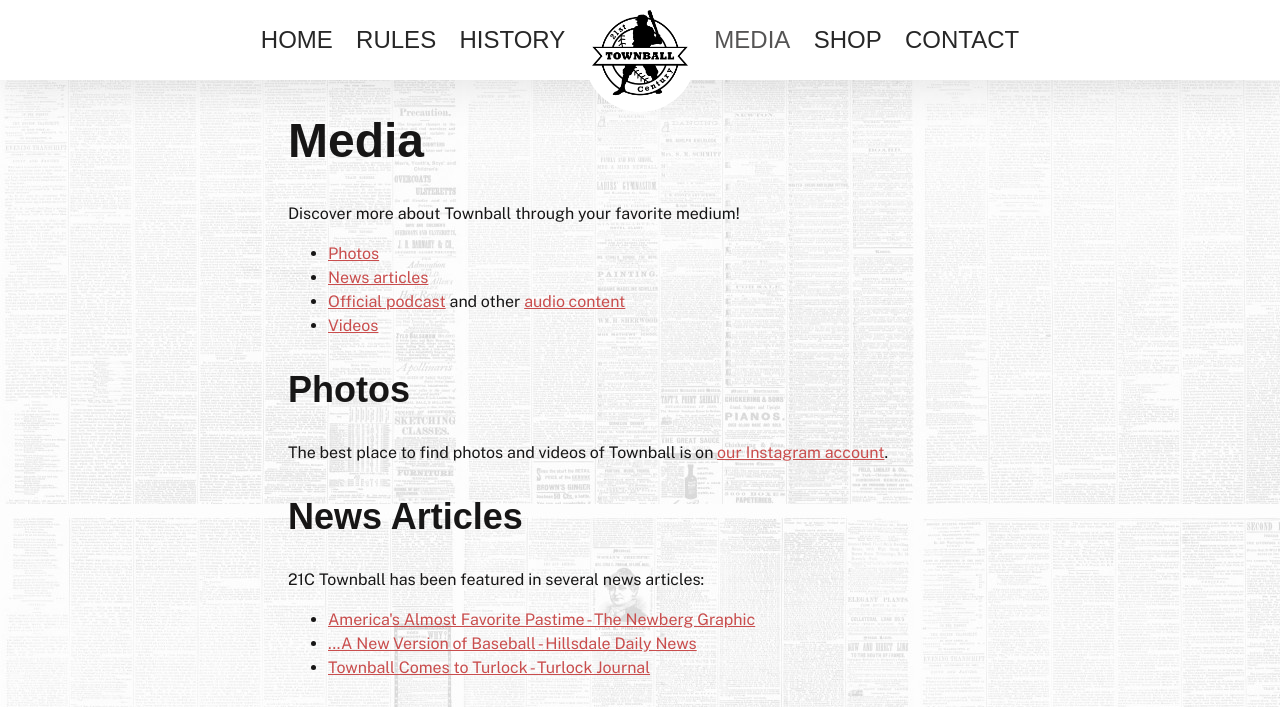
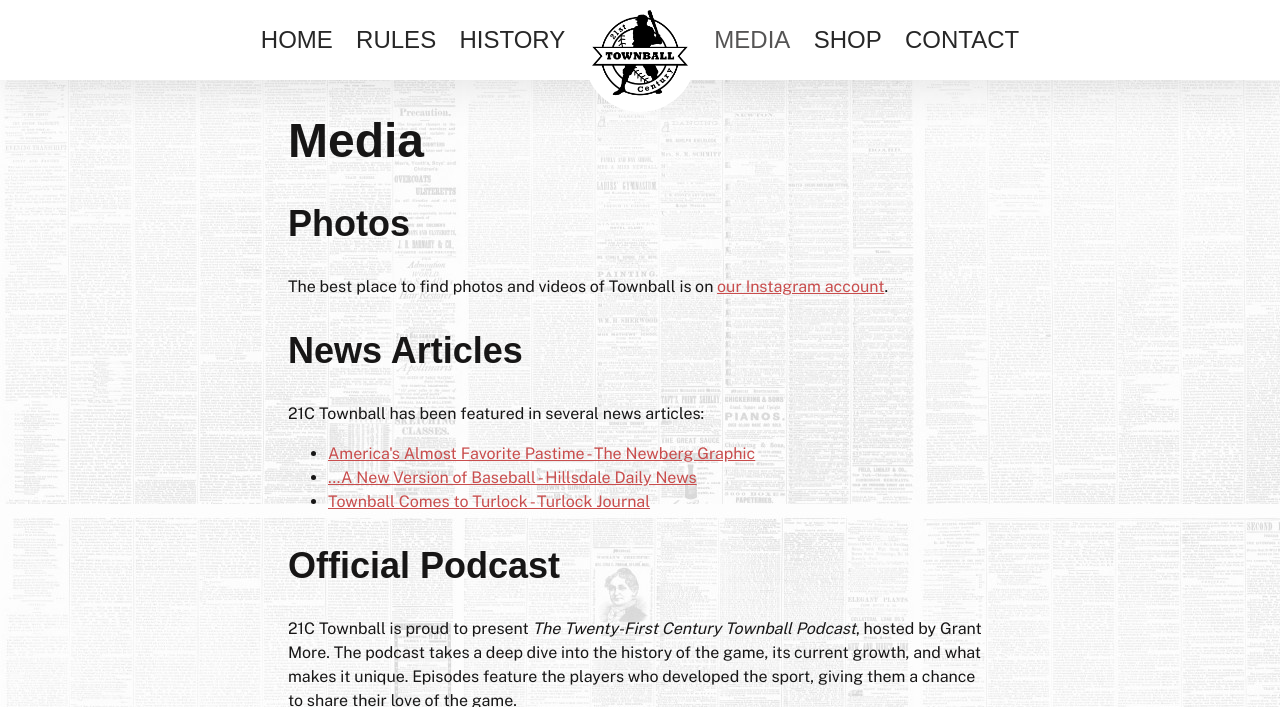
Before and after one commit to 21ctownball/townball-website, an Astro site: page /media in a window 1280 px wide. Shown: the top 707 px of the page. Built offline with nearby package versions, Linux system fonts and the light colour scheme; Astro itself is replaced by a stand-in of ours; a web font is replaced by a local one.

Commit message:
Remove cheesy intro

```diff
--- a/src/pages/media/index.astro
+++ b/src/pages/media/index.astro
@@ -5,21 +5,6 @@
 <Default title="Media">
   <div class="global-px">
     <h1>Media</h1>
-    <p>Discover more about Townball through your favorite medium!</p>
-    <ul>
-      <li>
-        <a href="#photos">Photos</a>
-      </li>
-      <li>
-        <a href="#news">News articles</a>
-      </li>
-      <li>
-        <a href="#podcast">Official podcast</a> and other <a href="#other-audio">audio content</a>
-      </li>
-      <li>
-        <a href="#vidoes">Videos</a>
-      </li>
-    </ul>
 
     <h2 id="photos">Photos</h2>
     <p>The best place to find photos and videos of Townball is on <a href="https://www.instagram.com/21ctownball/" target="_blank">our Instagram account</a>.</p>
```
